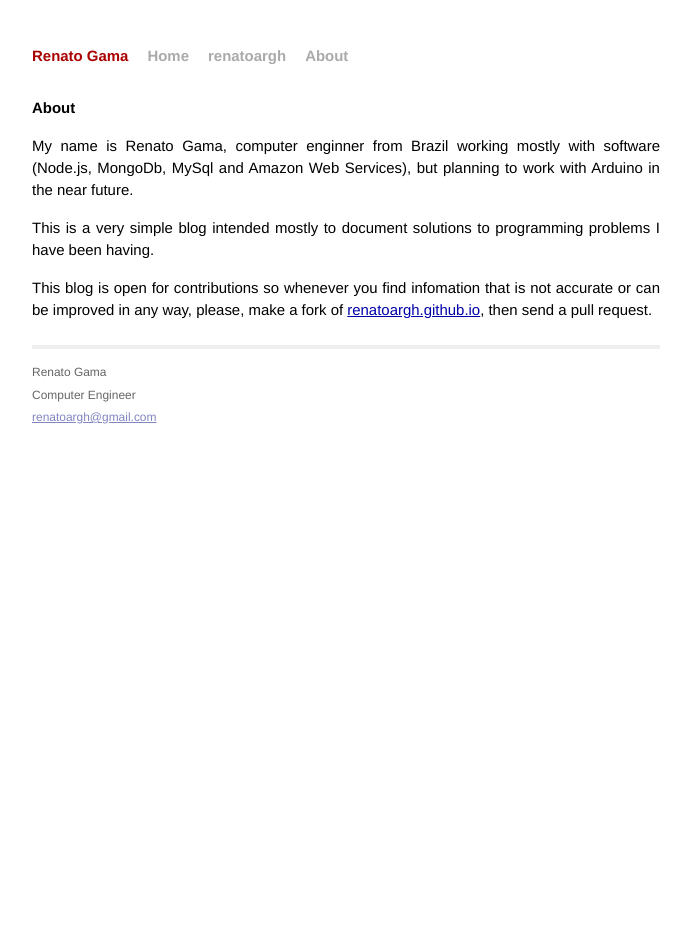
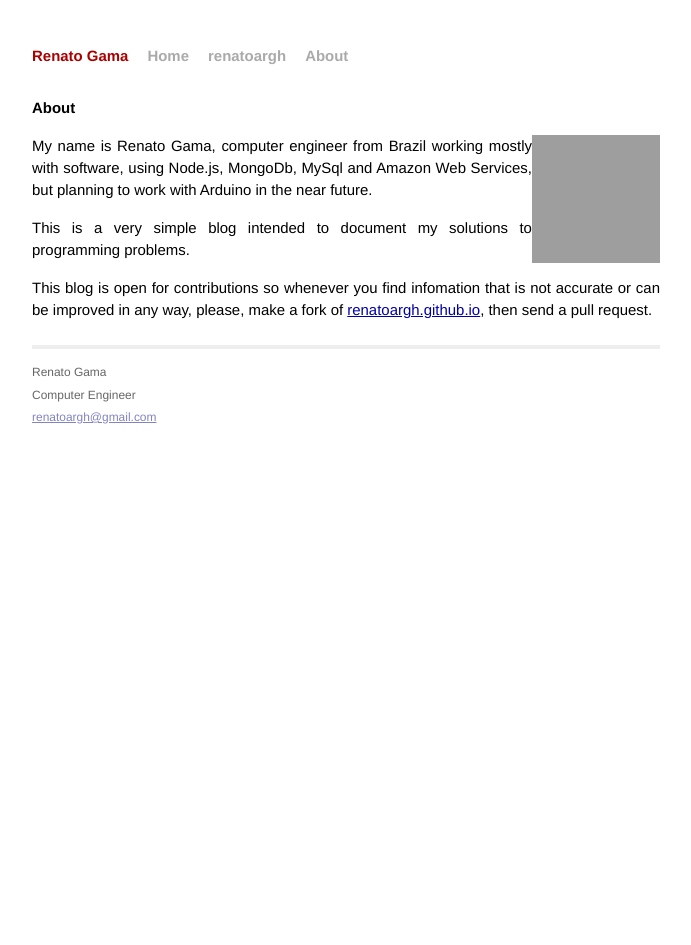
Before and after one commit to renatoargh/renatoargh.github.io, a Jekyll site: the page built from about/index.md, in a window 1280 px wide. Shown: the whole page, without its empty margins (294-985 px from the left). Built offline with Jekyll 4.4.1, drawn with Linux system fonts in a browser that asks for light colours; Markdown is read by kramdown in place of the engine named in the settings; grey boxes are pictures that could not be loaded.

Commit message:
Update index.md

```diff
--- a/about/index.md
+++ b/about/index.md
@@ -3,10 +3,12 @@ layout: page
 title: About
 ---
 
-My name is Renato Gama, computer enginner from Brazil
-working mostly with software (Node.js, MongoDb, MySql and Amazon Web Services), but planning to work with
+<img src="https://www.gravatar.com/avatar/e5c3912f727b5788f229e2be8e8d65e2?s=128&d=identicon&r=PG" align="right" />
+
+My name is Renato Gama, computer engineer from Brazil
+working mostly with software, using Node.js, MongoDb, MySql and Amazon Web Services, but planning to work with
 Arduino in the near future.
 
-This is a very simple blog intended mostly to document solutions to programming problems I have been having.
+This is a very simple blog intended to document my solutions to programming problems.
 
 This blog is open for contributions so whenever you find infomation that is not accurate or can be improved in any way, please, make a fork of [renatoargh.github.io](https://github.com/renatoargh/renatoargh.github.io), then send a pull request.
```
